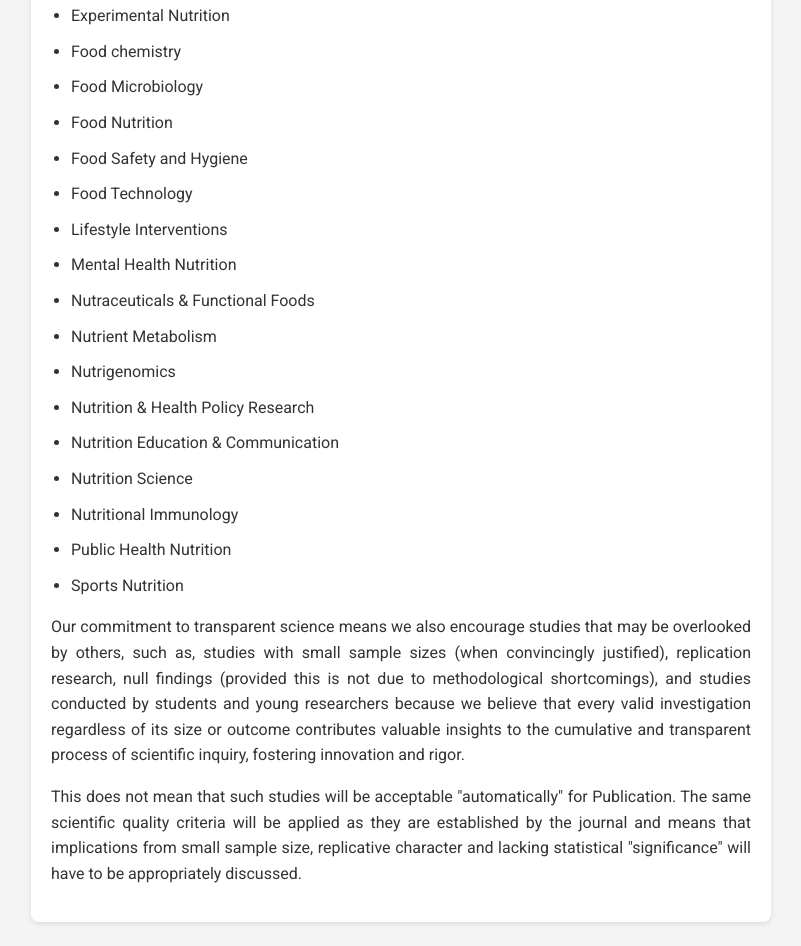
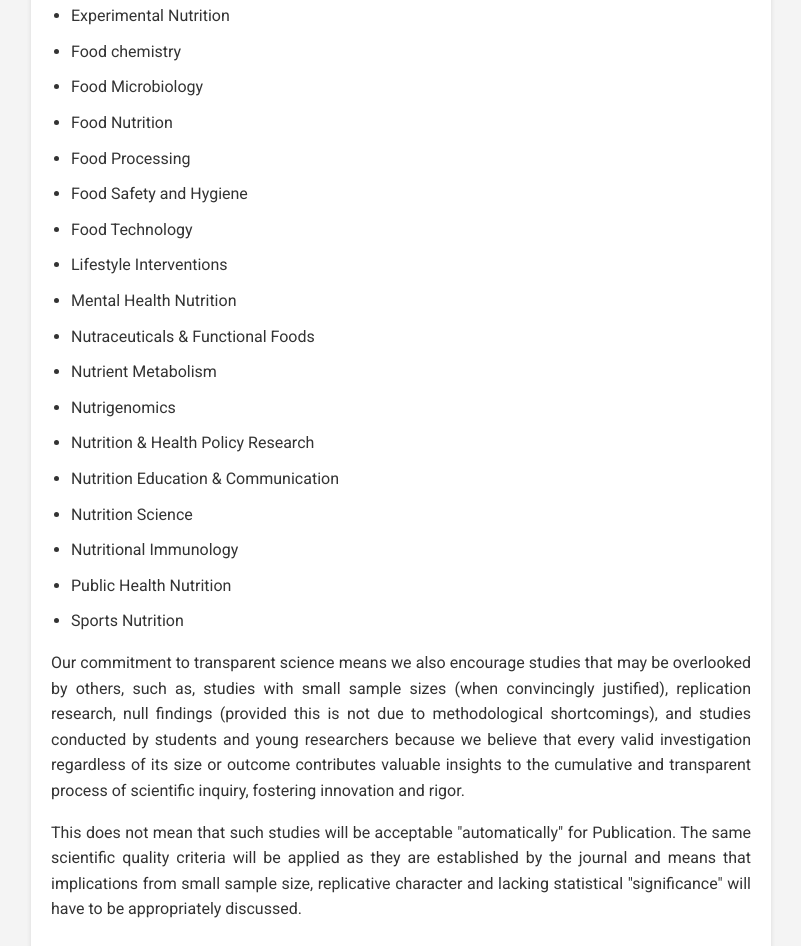
Before and after one commit to Suhas-S17/Vivrtih-Journal, a plain HTML site: page about.html in a window 1280 px wide. Shown: the part 1253-2199 px from the top of the page, without its empty margins (29-830 px from the left). Drawn offline with Linux system fonts and the light colour scheme.

Commit message:
Update about.html

```diff
--- a/about.html
+++ b/about.html
@@ -343,6 +343,7 @@
                                 <li>Food chemistry</li>
                                 <li>Food Microbiology</li>
                                 <li>Food Nutrition</li>
+                                <li>Food Processing</li>
                                 <li>Food Safety and Hygiene</li>
                                 <li>Food Technology</li>
                                 <li>Lifestyle Interventions</li>
```
